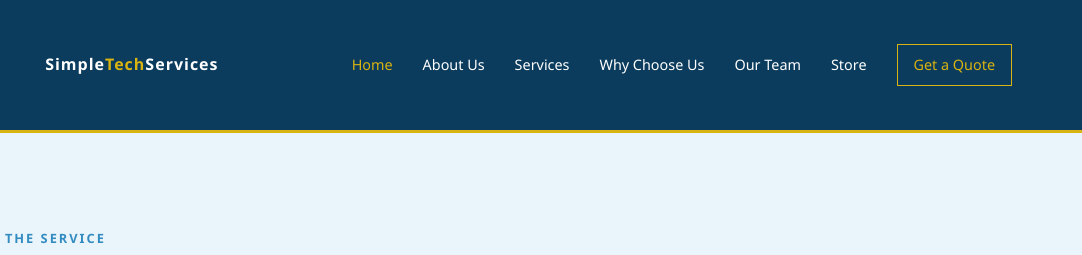
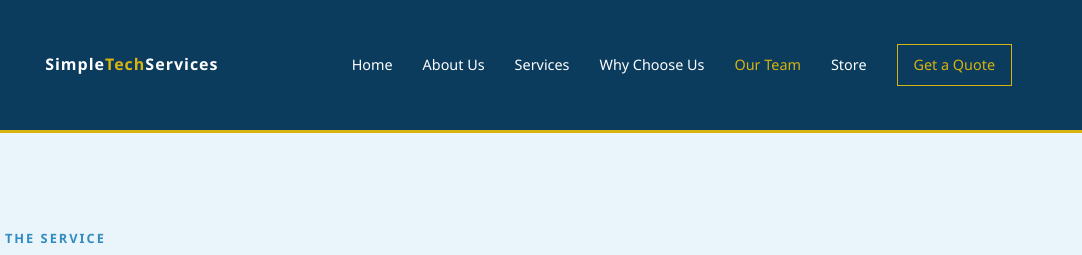
Before and after one commit to JMavato/sts, a plain HTML site: page sts/testimonials.html in a window 1280 px wide. Shown: the top 255 px of the page, 198-1280 px from the left. Drawn offline with Linux system fonts and the light colour scheme.

Commit message:
teams edit

```diff
--- a/sts/testimonials.html
+++ b/sts/testimonials.html
@@ -429,11 +429,11 @@
         </button>
 
         <nav class="nav-links" id="mainNav">
-            <a href="index.html" class="active">Home</a>
+            <a href="index.html" >Home</a>
             <a href="about-us.html">About Us</a>
             <a href="services.html">Services</a>
             <a href="index.html#why-choose-us">Why Choose Us</a>
-            <a href="testimonials.html">Our Team</a>
+            <a href="testimonials.html" class="active">Our Team</a>
             <a href="shop.html">Store</a>
             <a href="index.html#contact" class="btn-nav">Get a Quote</a>
         </nav>
```
